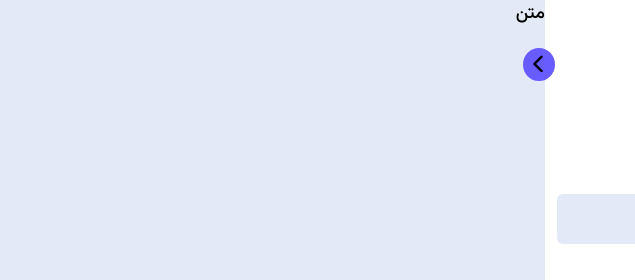
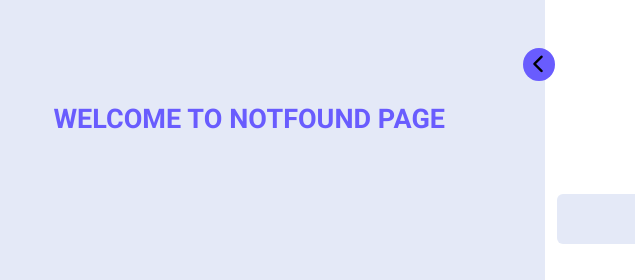
Before and after one commit to zohrehchenari1995/SPAvanillaJs, a website: page client/index.html in a window 1280 px wide. Shown: the top 280 px of the page, 485-1120 px from the left. Drawn offline with Linux system fonts and the light colour scheme.

Commit message:
fixed page refresh

```diff
--- a/client/app.js
+++ b/client/app.js
@@ -1,3 +1,15 @@
+// IMPORT ALL PAGES
+import Dashboard from "./pages/Dashboard.js";
+import Products from "./pages/Products.js";
+import Posts from "./pages/Posts.js";
+import Notification from "./pages/Notification.js";
+import Likes from "./pages/Likes.js";
+import Logout from "./pages/Logout.js";
+import Notfound from "./pages/Notfound.js";
+
+
+
+
 
 // ---------------------------------------------SELECTING
 const body = document.querySelector("body");
@@ -25,12 +37,12 @@ chevronToggle.addEventListener("click", () => {
 // ------------------1.WHAT VIEW SHOW USER BASE ON ROUTE?:
 function router(params){
   const routes =[
-    {path:"/client/",view:()=>{ console.log("dashboard page")}},
-    {path:"/client/products",view:()=>{ console.log("products page")}},
-    {path:"/client/posts",view:()=>{ console.log("posts page")}},
-    {path:"/client/notification",view:()=>{ console.log("notif page")}},
-    {path:"/client/likes",view:()=>{ console.log("likes page")}},
-    {path:"/client/logout",view:()=> { console.log("logout page")}},
+    {path:"/client/",view: Dashboard},
+    {path:"/client/products",view: Products},
+    {path:"/client/posts",view: Posts},
+    {path:"/client/notification",view: Notification},
+    {path:"/client/likes",view: Likes},
+    {path:"/client/logout",view: Logout},
   ];
 
   // check routes in browser url  with path user:
@@ -49,11 +61,13 @@ function router(params){
    //  if match false:
    if(!match){
      match={
-       route:{path:"/client/not-found",view:()=>{console.log("not-found page")}},
+       route:{path:"/client/not-found",view: Notfound},
        isMatch: true,
       };
-    }
-    console.log(match.route.view());
+    };
+
+    document.querySelector(".content__main").innerHTML = match.route.view();
+    // console.log(match.route.view());
 }
 
 // END WHAT VIEW SHOW USER BASE ON ROUTE----------
--- a/client/css/index.css
+++ b/client/css/index.css
@@ -290,6 +290,10 @@ html {
   flex-direction: column;
   justify-content: space-evenly;
 }
+.content__main{
+ margin: 10rem;
+ color: var(--primary-color);
+}
 
 /*---------------------- MEDIA FOR FONT-SIZE */
 @media screen and (min-width: 1024px) {
--- /dev/null
+++ b/client/pages/Notfound.js
@@ -0,0 +1,4 @@
+const Notfound= ()=>{
+  return `<h1>WELCOME TO NOTFOUND PAGE</h1>`
+};
+export default Notfound;
```
Also changed, not shown: package.json (added, +23 -0 lines), server.js (added, +14 -0 lines), 2 other files.
